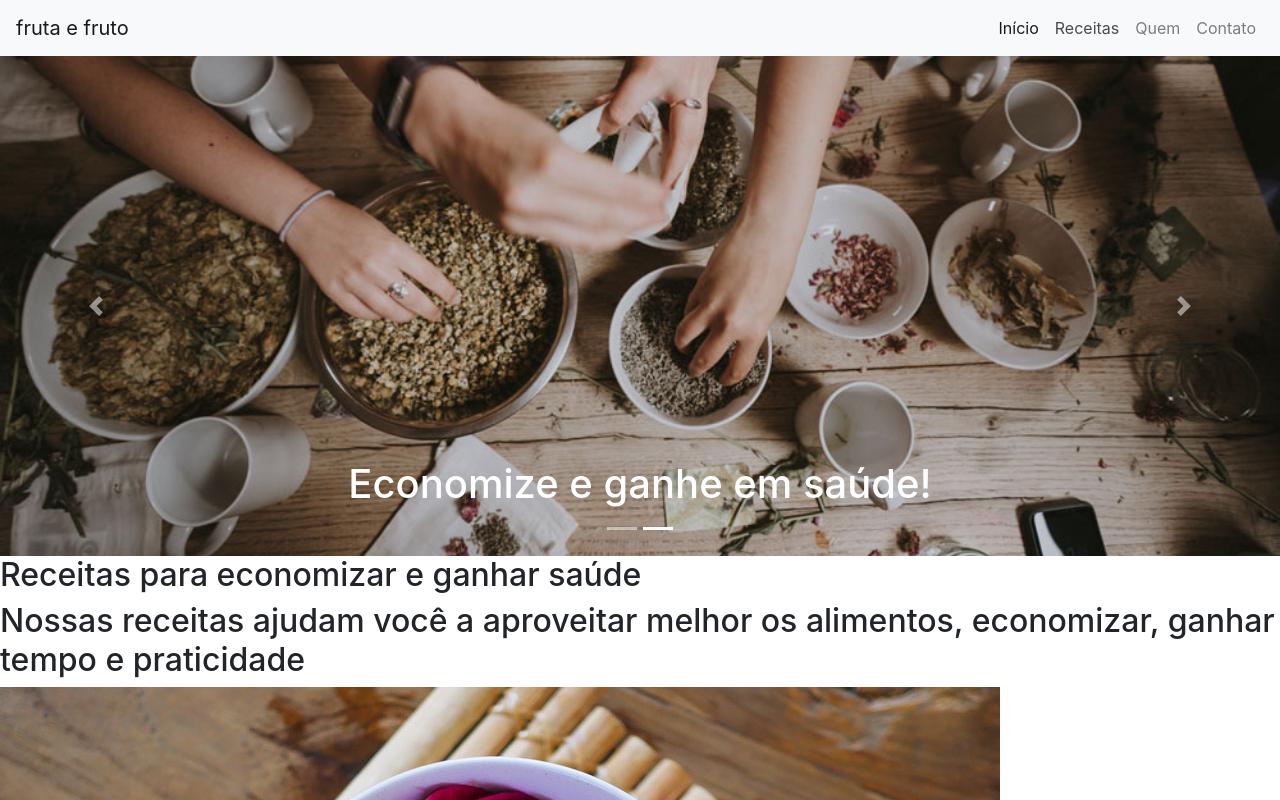
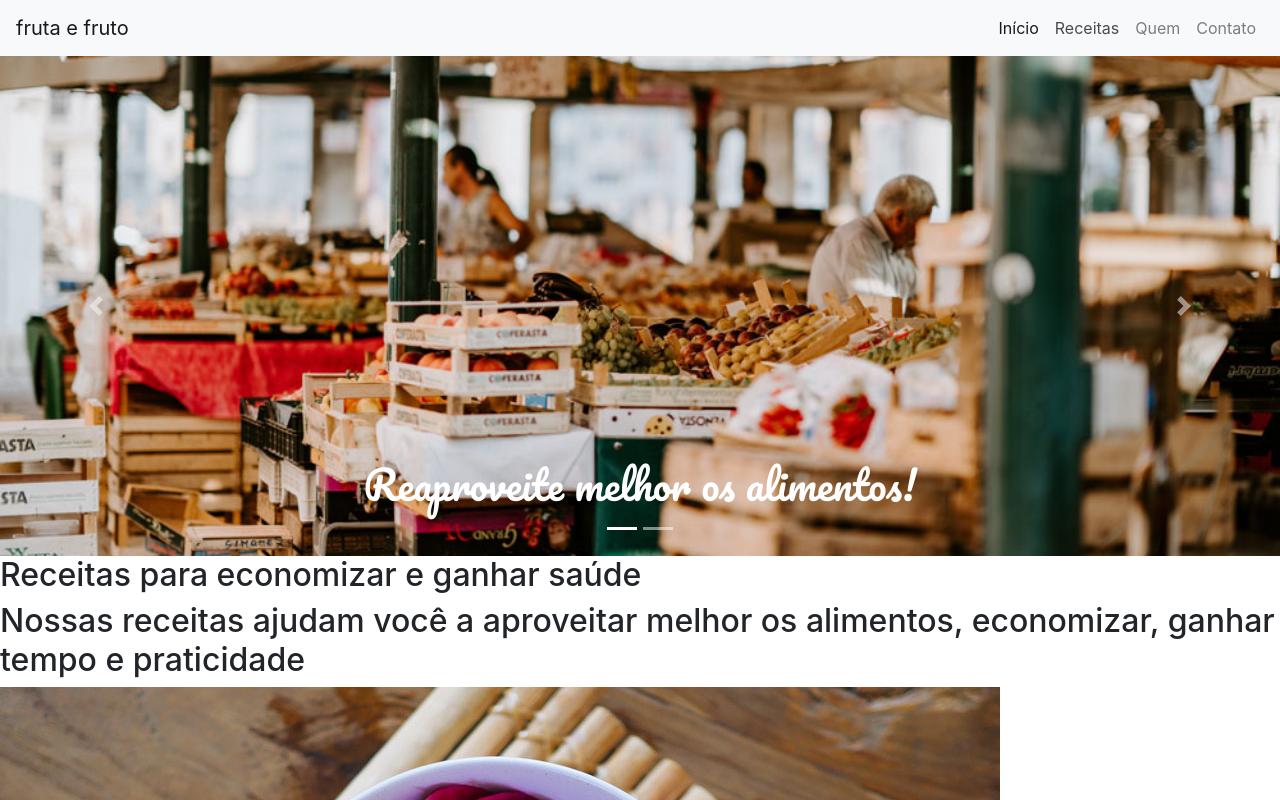
Before and after one commit to BrenoVitoi/projeto-base, a plain HTML site: page index.html in a window 1280 px wide. Both pictures are taken after a click on the link "Receitas". Shown: the top 800 px of the page. Drawn offline with nearby package versions, Linux system fonts and the light colour scheme.

Commit message:
Trabalhando fontes no Carrossel

```diff
--- a/index.html
+++ b/index.html
@@ -5,7 +5,11 @@
   <meta charset="utf-8">
   <meta name="viewport" content="width=device-width, initial-scale=1">
   <title>fruta e fruto</title>
-  <link rel="stylesheet" href="https://cdn.jsdelivr.net/npm/bootstrap@4.6.2/dist/css/bootstrap.min.css" integrity="sha384-xOolHFLEh07PJGoPkLv1IbcEPTNtaed2xpHsD9ESMhqIYd0nLMwNLD69Npy4HI+N" crossorigin="anonymous">
+  <link rel="preconnect" href="https://fonts.googleapis.com">
+  <link rel="preconnect" href="https://fonts.gstatic.com" crossorigin>
+  <link href="https://fonts.googleapis.com/css2?family=Pacifico&display=swap" rel="stylesheet">
+  <link rel="stylesheet" href="https://cdn.jsdelivr.net/npm/bootstrap@4.6.2/dist/css/bootstrap.min.css"
+    integrity="sha384-xOolHFLEh07PJGoPkLv1IbcEPTNtaed2xpHsD9ESMhqIYd0nLMwNLD69Npy4HI+N" crossorigin="anonymous">
   <link rel="stylesheet" type="text/css" href="src/style.css">
 </head>
 
@@ -13,7 +17,8 @@
 
   <nav class="navbar navbar-expand-lg navbar-light bg-light">
     <a class="navbar-brand" href="#">fruta e fruto</a>
-    <button class="navbar-toggler" type="button" data-toggle="collapse" data-target="#navbarNav" aria-controls="navbarNav" aria-expanded="false" aria-label="Toggle navigation">
+    <button class="navbar-toggler" type="button" data-toggle="collapse" data-target="#navbarNav"
+      aria-controls="navbarNav" aria-expanded="false" aria-label="Toggle navigation">
       <span class="navbar-toggler-icon"></span>
     </button>
     <div class="collapse navbar-collapse justify-content-end" id="navbarNav">
@@ -34,7 +39,7 @@
     </div>
   </nav>
 
-  <div id="carouselExampleCaptions" class="carousel slide" data-ride="carousel">
+  <div id="carouselExampleCaptions" class="carousel slide" data-interval="3000" data-ride="carousel">
     <ol class="carousel-indicators">
       <li data-target="#carouselExampleCaptions" data-slide-to="0" class="active"></li>
       <li data-target="#carouselExampleCaptions" data-slide-to="1"></li>
@@ -44,14 +49,14 @@
       <div class="carousel-item active">
         <img src="src/img/carrossel-img1.jpg" class="d-block w-100 imagem-carrossel" alt="...">
         <div class="carousel-caption d-none d-md-block">
-          <h1>Reaproveite melhor os alimentos!</h1>
+          <h1 class="fonte-titulo">Reaproveite melhor os alimentos!</h1>
 
         </div>
       </div>
       <div class="carousel-item">
         <img src="src/img/carrossel-img2.jpg" class="d-block w-100 imagem-carrossel" alt="...">
         <div class="carousel-caption d-none d-md-block">
-          <h1>Economize e ganhe em saúde!</h1>
+          <h1 fonte-titulo>Economize e ganhe em saúde!</h1>
 
         </div>
       </div>
@@ -82,7 +87,8 @@
   <h3>Mix de vegetais</h3>
   <p>Receita refrescante e cheia de vitaminas para o seu café da manhã!</p>
 
-  <img src="src/img/receita-pimentoes.jpg" alt="prato de salada de pimentões com alguns ingredientes ao lado, vista superior">
+  <img src="src/img/receita-pimentoes.jpg"
+    alt="prato de salada de pimentões com alguns ingredientes ao lado, vista superior">
   <h3>Pimentões à Juliana</h3>
   <p>Receita refrescante e cheia de vitaminas para o seu café da manhã!</p>
 
@@ -90,16 +96,22 @@
   <h3>Prato oriental</h3>
   <p>Receita refrescante e cheia de vitaminas para o seu café da manhã!</p>
 
-  <img src="src/img/receita-beterrabas.jpg" alt="tigela com beterrabas e dentes de alho assados em primeiro plano, com ingredientes ao fundo">
+  <img src="src/img/receita-beterrabas.jpg"
+    alt="tigela com beterrabas e dentes de alho assados em primeiro plano, com ingredientes ao fundo">
   <h3>Beterrabas assadas</h3>
   <p>Receita refrescante e cheia de vitaminas para o seu café da manhã!
   </p>
 
   <p>contato:<a href="mailto:email@frutafruto.com.br">email@frutafruto.com.br</a></p>
 
-  <script src="https://cdn.jsdelivr.net/npm/jquery@3.5.1/dist/jquery.slim.min.js" integrity="sha384-DfXdz2htPH0lsSSs5nCTpuj/zy4C+OGpamoFVy38MVBnE+IbbVYUew+OrCXaRkfj" crossorigin="anonymous"></script>
-  <script src="https://cdn.jsdelivr.net/npm/bootstrap@4.6.2/dist/js/bootstrap.bundle.min.js" integrity="sha384-Fy6S3B9q64WdZWQUiU+q4/2Lc9npb8tCaSX9FK7E8HnRr0Jz8D6OP9dO5Vg3Q9ct" crossorigin="anonymous"></script>
+  <script src="https://cdn.jsdelivr.net/npm/jquery@3.5.1/dist/jquery.slim.min.js"
+    integrity="sha384-DfXdz2htPH0lsSSs5nCTpuj/zy4C+OGpamoFVy38MVBnE+IbbVYUew+OrCXaRkfj"
+    crossorigin="anonymous"></script>
+  <script src="https://cdn.jsdelivr.net/npm/bootstrap@4.6.2/dist/js/bootstrap.bundle.min.js"
+    integrity="sha384-Fy6S3B9q64WdZWQUiU+q4/2Lc9npb8tCaSX9FK7E8HnRr0Jz8D6OP9dO5Vg3Q9ct"
+    crossorigin="anonymous"></script>
   <script src=""></script>
 
 </body>
+
 </html>
--- a/src/style.css
+++ b/src/style.css
@@ -3,3 +3,6 @@
     object-position: 0 70%;
     height: 500px;
 }
+.fonte-titulo{
+    font-family: 'Pacifico', cursive;
+}
```
